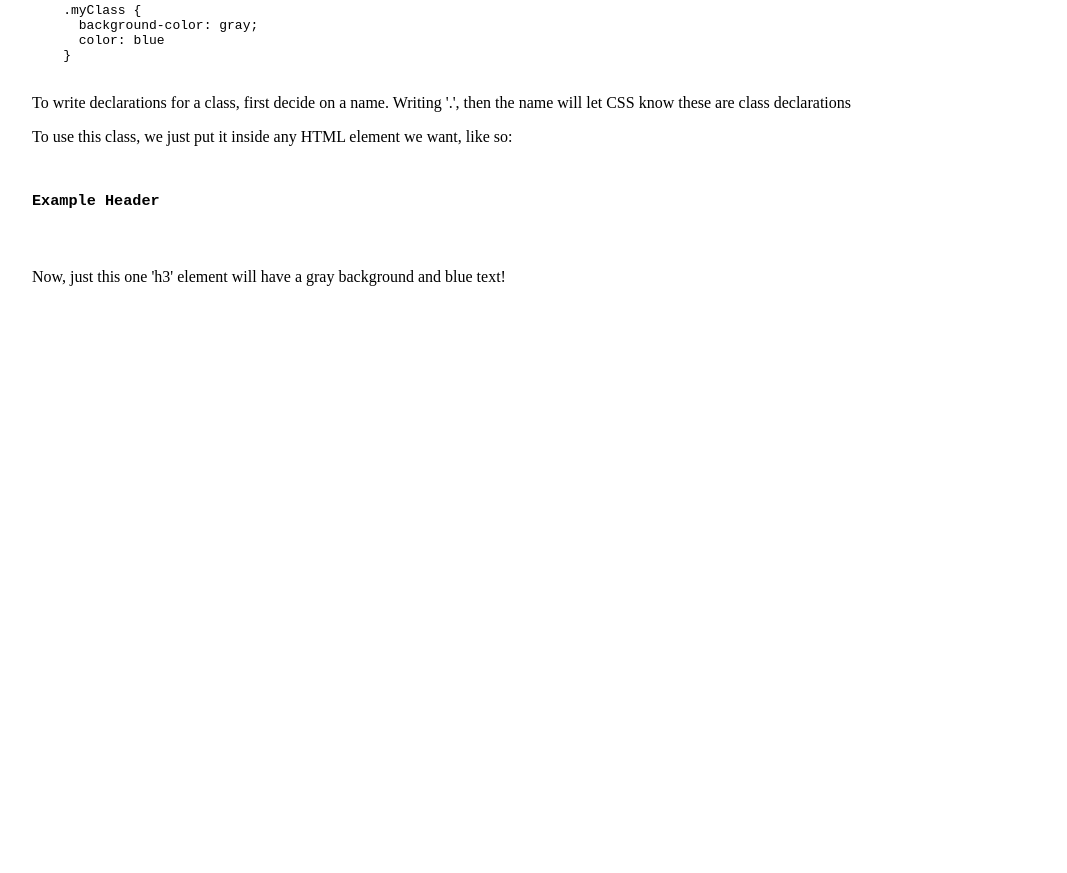
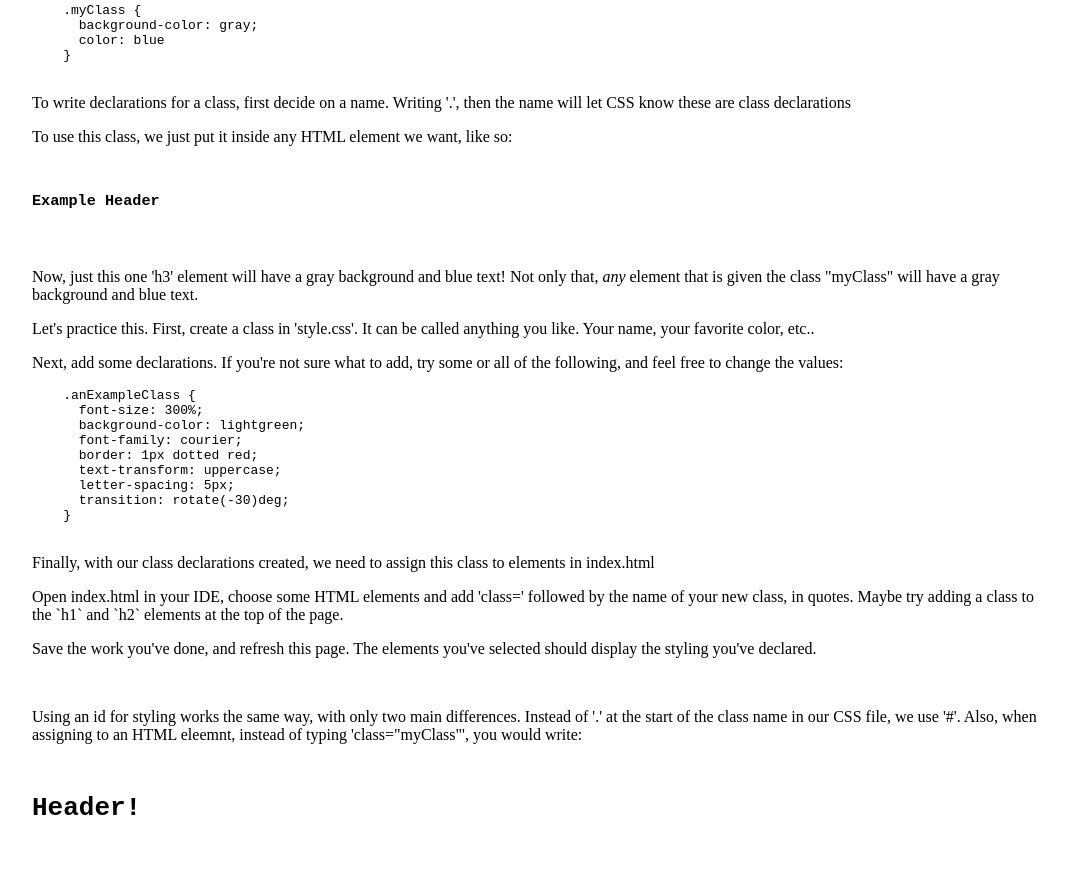
Before and after one commit to zreown/kwk-css-code-along-kwk-students-l1-dfw-070918, a plain HTML site: page index.html in a window 1280 px wide. Shown: the part 1761-2634 px from the top of the page, without its empty margins (96-1163 px from the left). Before the commit the page ends 2063 px from the top, so only its background shows below. Drawn offline with Linux system fonts and the light colour scheme.

Commit message:
added more instructions to index.html

```diff
--- a/index.html
+++ b/index.html
@@ -85,8 +85,28 @@
   <pre>
     <h3 class="myClass">Example Header</h3>
   </pre>
-  Now, just this one 'h3' element will have a gray background and blue text!
-
+  Now, just this one 'h3' element will have a gray background and blue text! Not only that, <em>any</em> element that is given the class "myClass" will have a gray background and blue text.
   </p>
+  <p>Let's practice this. First, create a class in 'style.css'.  It can be called anything you like. Your name, your favorite color, etc..</p>
+  <p>Next, add some declarations. If you're not sure what to add, try some or all of the following, and feel free to change the values:</p>
+  <pre>
+    .anExampleClass {
+      font-size: 300%;
+      background-color: lightgreen;
+      font-family: courier;
+      border: 1px dotted red;
+      text-transform: uppercase;
+      letter-spacing: 5px;
+      transition: rotate(-30)deg;
+    }
+  </pre>
+  <p>Finally, with our class declarations created, we need to assign this class to elements in index.html</p>
+  <p>Open index.html in your IDE, choose some HTML elements and add 'class=' followed by the name of your new class, in quotes. Maybe try adding a class to the `h1` and `h2` elements at the top of the page.</p>
+  <p>Save the work you've done, and refresh this page.  The elements you've selected should display the styling you've declared.</p>
+  <br>
+  <p>Using an id for styling works the same way, with only two main differences. Instead of '.' at the start of the class name in our CSS file, we use '#'. Also, when assigning to an HTML eleemnt, instead of typing 'class="myClass"', you would write:</p>
+  <pre>
+    <h1 id="myHeaderId">Header!</h1>
+  </pre>
 </body>
 </html>
```
